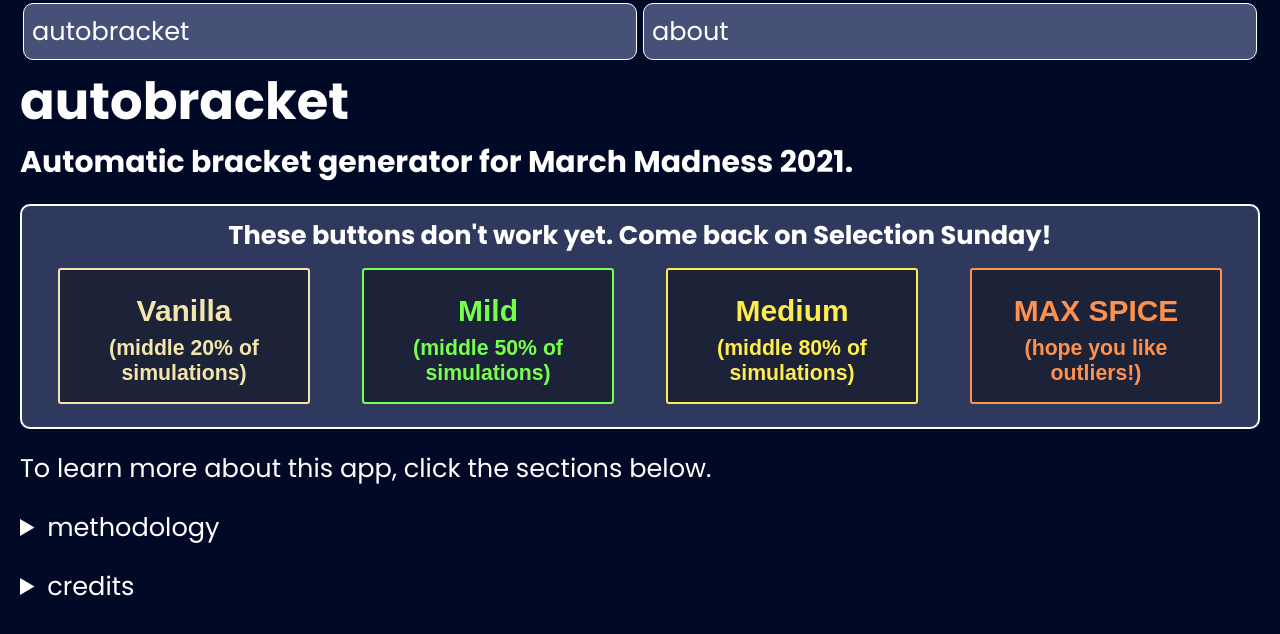
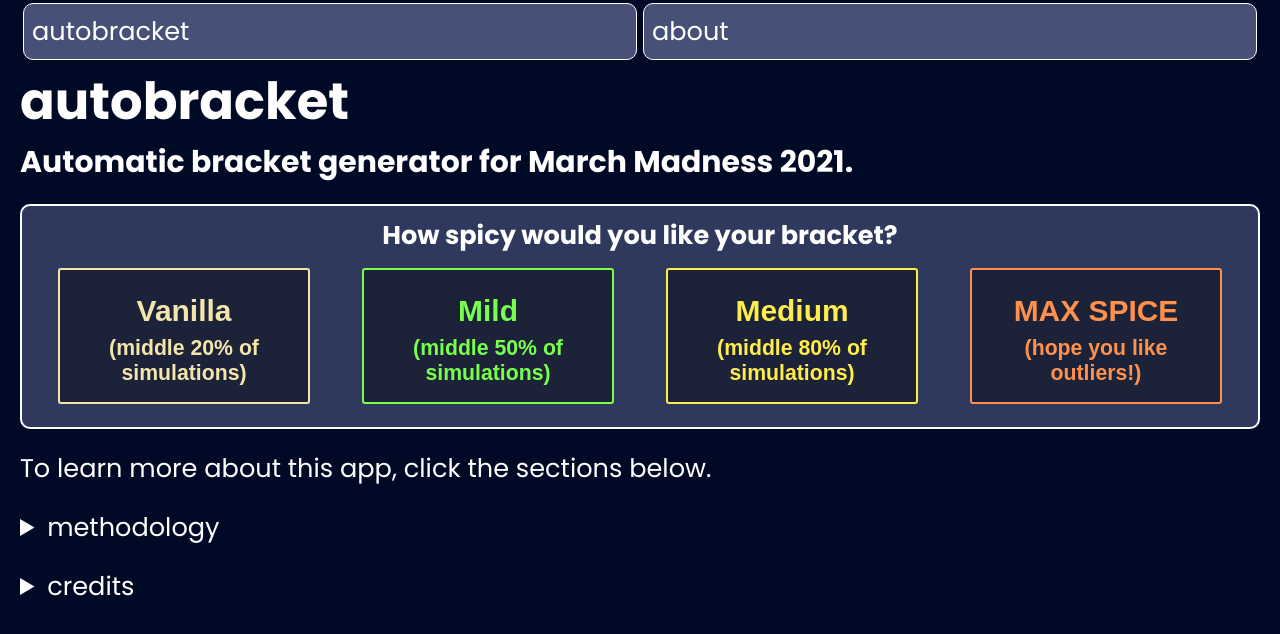
Before and after one commit to AnnuityDew/next-tarpeydev, a Next.js app: page /autobracket in a window 1280 px wide. Shown: the top 634 px of the page. Built offline with nearby package versions, Linux system fonts and the light colour scheme.

Commit message:
Turning on dev version

```diff
--- a/pages/autobracket.tsx
+++ b/pages/autobracket.tsx
@@ -153,7 +153,7 @@
     if (!this.state.viewBracket && !this.state.viewBoxScore) {
       bracketForm = (
         <BracketDiv>
-          <h4>These buttons don't work yet. Come back on Selection Sunday!</h4>
+          <h4>How spicy would you like your bracket?</h4>
           <ButtonGrid>
             <StyledButton
               gridButton={true}
```
